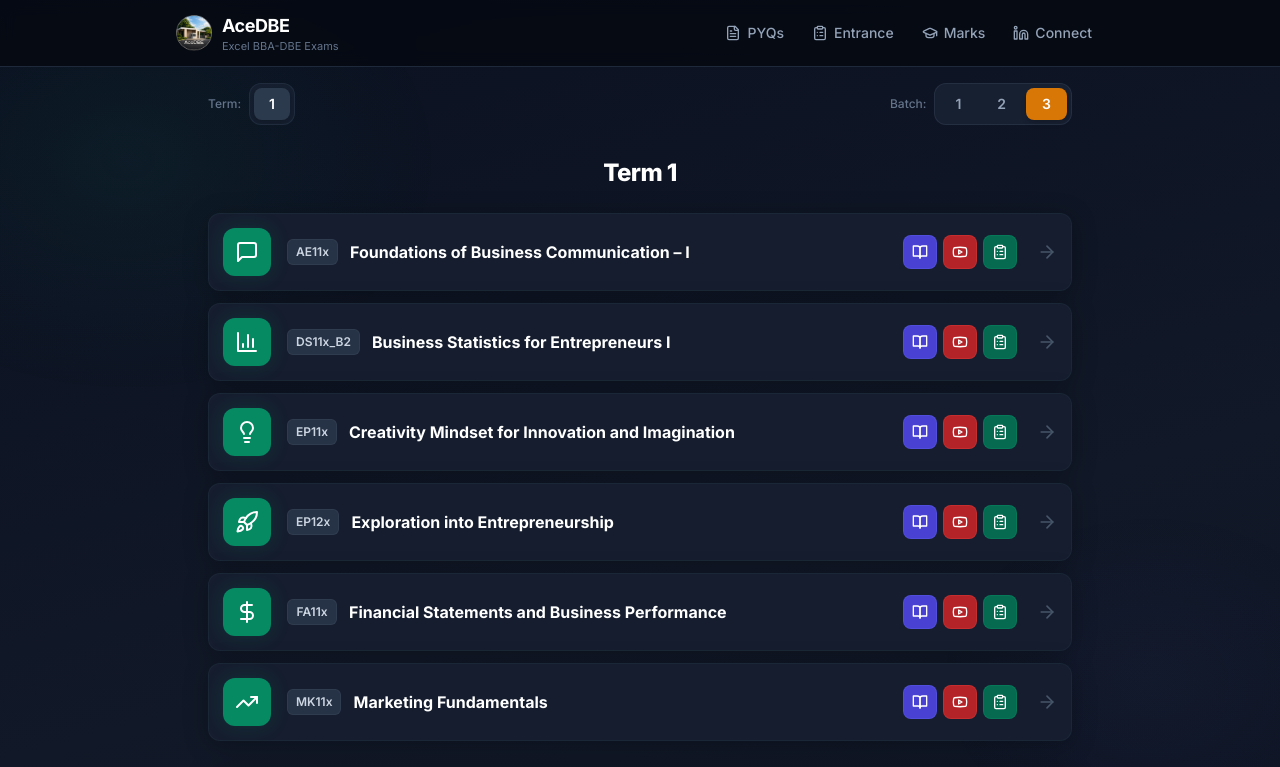
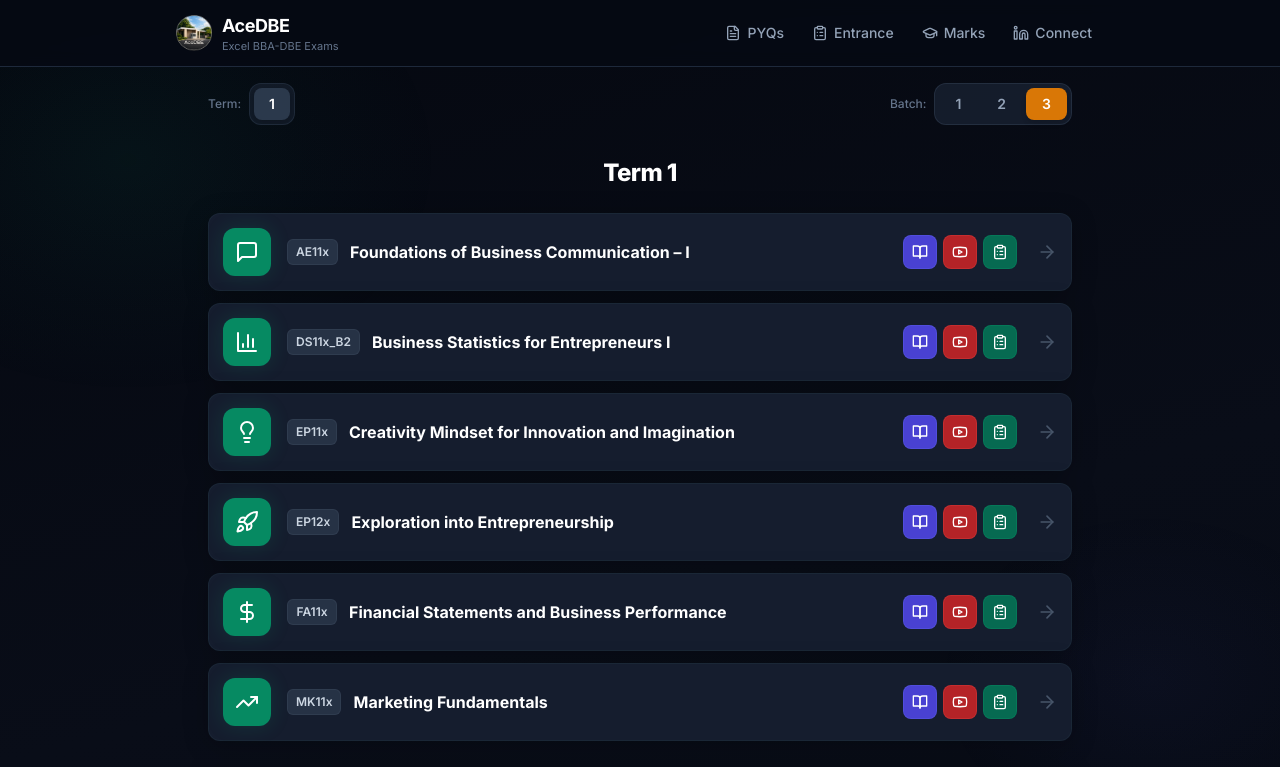
Before and after one commit to madhavgupta2002/AceDBE, a Next.js app: page / in a window 1280 px wide. Shown: the top 767 px of the page. Built offline with nearby package versions, Linux system fonts and the light colour scheme.

Commit message:
ui-refactor: darker site background

```diff
--- a/app/globals.css
+++ b/app/globals.css
@@ -4,8 +4,8 @@
 
 :root {
   --foreground-rgb: 241, 245, 249;
-  --background-start-rgb: 11, 17, 32;
-  --background-end-rgb: 17, 24, 39;
+  --background-start-rgb: 5, 8, 16;
+  --background-end-rgb: 9, 13, 24;
 }
 
 html,
@@ -16,7 +16,7 @@ body {
 
 body {
   color: rgb(var(--foreground-rgb));
-  background: linear-gradient(165deg, rgb(var(--background-start-rgb)) 0%, rgb(var(--background-end-rgb)) 50%, rgb(13, 19, 33) 100%);
+  background: linear-gradient(165deg, rgb(var(--background-start-rgb)) 0%, rgb(var(--background-end-rgb)) 50%, rgb(6, 10, 19) 100%);
   min-height: 100vh;
   position: relative;
 }
--- a/app/layout.tsx
+++ b/app/layout.tsx
@@ -134,7 +134,7 @@ export default function RootLayout({
           })}
         </Script>
       </head>
-      <body className={`${inter.className} bg-gray-900 ${merriweather.variable} ${openSans.variable} ${lora.variable} ${roboto.variable}`}>
+      <body className={`${inter.className} bg-[#05080f] ${merriweather.variable} ${openSans.variable} ${lora.variable} ${roboto.variable}`}>
         <NavigationProgress />
         <DarkModeProvider>
           <BatchProvider>
```
